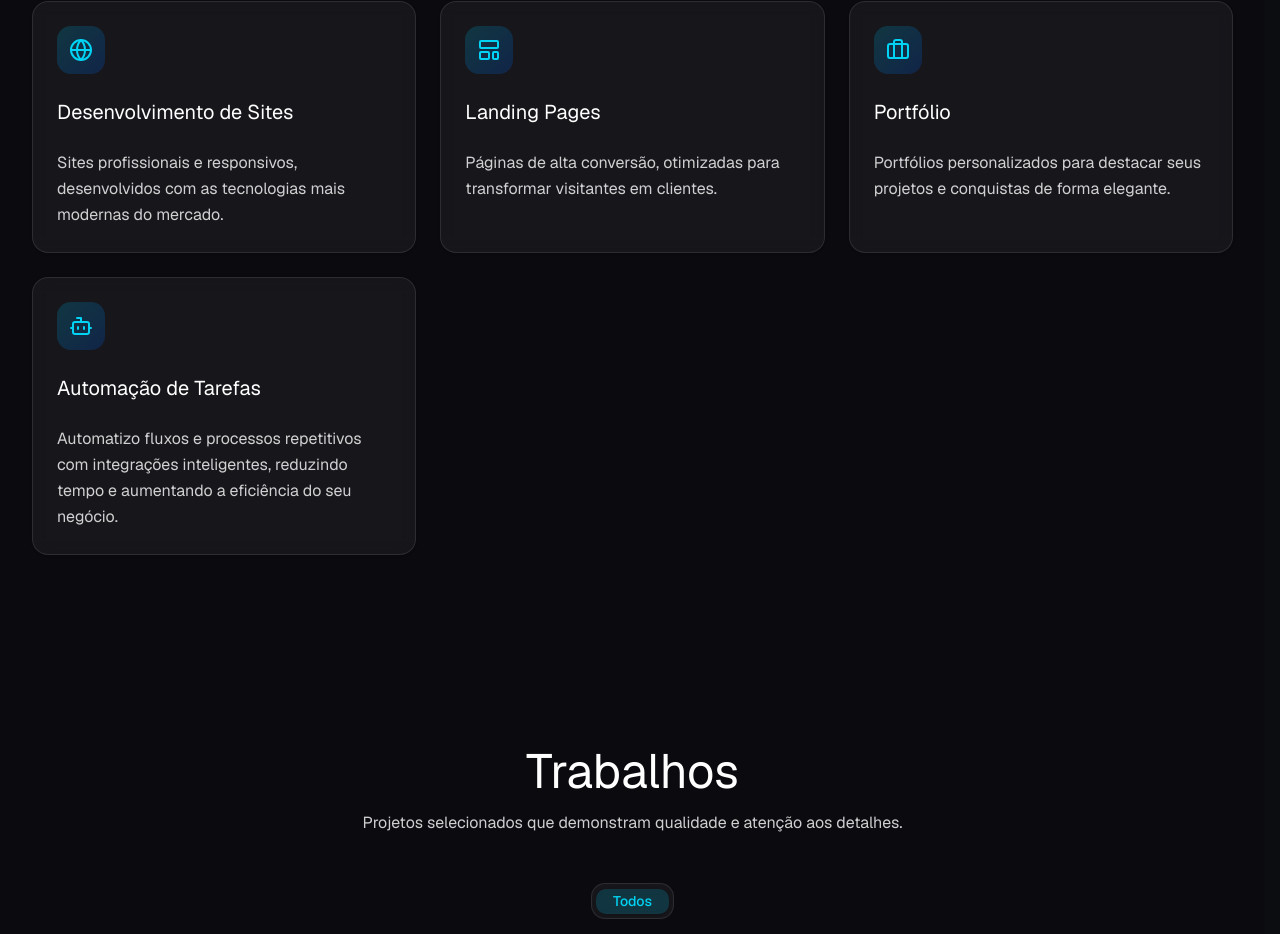
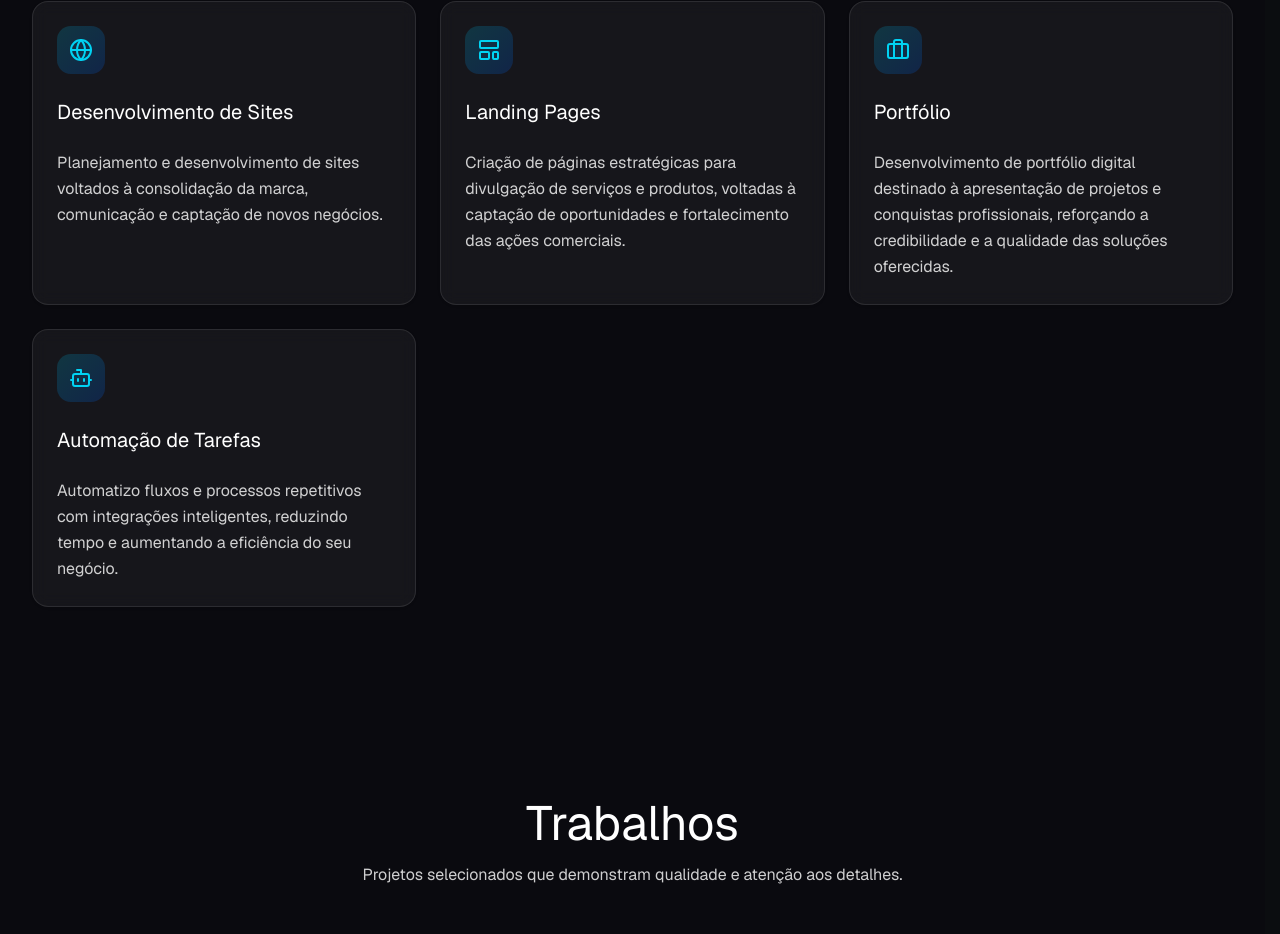
Before and after one commit to haronemagalhaes/devharonemagalhaes, a Next.js app: page / in a window 1280 px wide. Shown: the part 1183-2117 px from the top of the page. Built offline with nearby package versions, Linux system fonts and the light colour scheme.

Commit message:
Ajustes finais

```diff
--- a/src/app/home/services-section.tsx
+++ b/src/app/home/services-section.tsx
@@ -9,19 +9,19 @@ const services = [
     icon: Globe,
     title: "Desenvolvimento de Sites",
     description:
-      "Sites profissionais e responsivos, desenvolvidos com as tecnologias mais modernas do mercado.",
+      "Planejamento e desenvolvimento de sites voltados à consolidação da marca, comunicação e captação de novos negócios.",
   },
   {
     icon: LayoutTemplate,
     title: "Landing Pages",
     description:
-      "Páginas de alta conversão, otimizadas para transformar visitantes em clientes.",
+      "Criação de páginas estratégicas para divulgação de serviços e produtos, voltadas à captação de oportunidades e fortalecimento das ações comerciais.",
   },
   {
     icon: Briefcase,
     title: "Portfólio",
     description:
-      "Portfólios personalizados para destacar seus projetos e conquistas de forma elegante.",
+      "Desenvolvimento de portfólio digital destinado à apresentação de projetos e conquistas profissionais, reforçando a credibilidade e a qualidade das soluções oferecidas.",
   },
   {
     icon: Bot,
```
